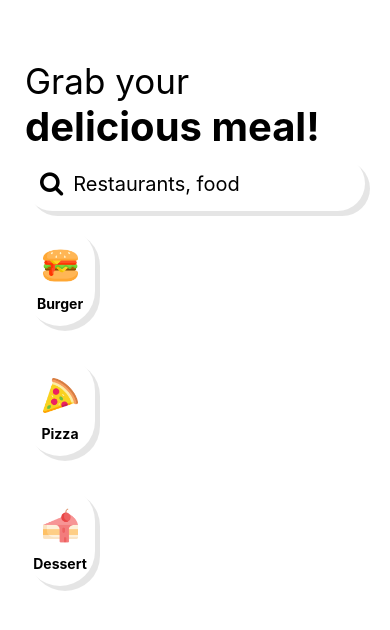
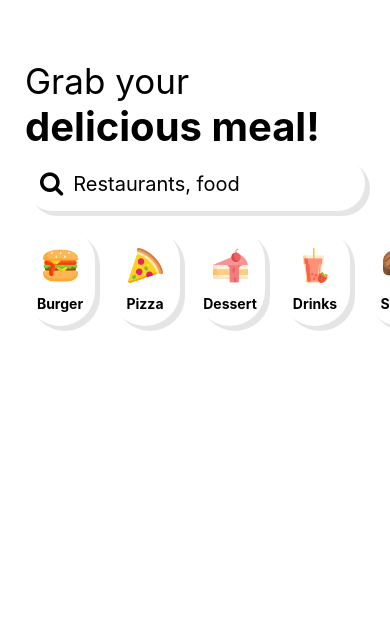
Before and after one commit to aleksandracodes/restaurants-search, a React Native app: screen / in a window 390 px wide. Shown: the top 630 px of the page. Built offline with nearby package versions, Linux system fonts and the light colour scheme.

Commit message:
Render Lists with FlatLists

```diff
--- a/App.js
+++ b/App.js
@@ -1,17 +1,56 @@
 import { StatusBar } from 'expo-status-bar';
-import { StyleSheet, Text, View } from 'react-native';
+import { StyleSheet, Text, View, FlatList } from 'react-native';
 import CategoryItem from './src/components/CategoryItem';
 import Header from './src/components/Header';
 import Search from './src/components/Search';
 
 export default function App() {
+  const commonCategories = [
+    {
+      name:'Burger',
+      imageUrl: require('./src/assets/images/burger.png')
+    },
+    {
+      name:'Pizza',
+      imageUrl: require('./src/assets/images/pizza.png')
+    },
+    {
+      name:'Dessert',
+      imageUrl: require('./src/assets/images/cake.png')
+    },
+    {
+      name:'Drinks',
+      imageUrl: require('./src/assets/images/smoothies.png')
+    },
+    {
+      name:'Steak',
+      imageUrl: require('./src/assets/images/steak.png')
+    },
+    {
+      name:'Pasta',
+      imageUrl: require('./src/assets/images/pasta.png')
+    },
+  ]
+
   return (
     <View style={styles.container}>
       <Header />
       <Search />
-      <CategoryItem name="Burger" imageUrl={require('./src/assets/images/burger.png')} />
-      <CategoryItem name="Pizza" imageUrl={require('./src/assets/images/pizza.png')} />
-      <CategoryItem name="Dessert" imageUrl={require('./src/assets/images/cake.png')} />
+      <FlatList
+        data={commonCategories}
+        renderItem={({ item, index }) => {
+          return (
+            <CategoryItem
+              name={item.name}
+              imageUrl={item.imageUrl}
+              index={index}
+            />
+          )
+        }}
+        horizontal
+        showsHorizontalScrollIndicator={false}
+        keyExtractor={(category) => category.name}   // this is improving performance
+      />
       <StatusBar style='auto' />
     </View>
   );
--- a/src/components/CategoryItem.js
+++ b/src/components/CategoryItem.js
@@ -1,9 +1,9 @@
 import { StyleSheet, Image, Text, View } from 'react-native';
 import { elevation } from '../common/styles'
 
-export default function CategoryItem({ name, imageUrl }) {
+export default function CategoryItem({ name, imageUrl, index }) {
     return (
-        <View style={[styles.container, styles.elevation]}>
+        <View style={[styles.container, styles.elevation, index === 0 ? {marginLeft:25} : {marginLeft: 15}]}>
             <View style={styles.imageContainer}>
                 <Image
                 source={imageUrl}
@@ -21,7 +21,6 @@
         height: 100,
         borderRadius: 50,
         marginVertical: 15,
-        marginHorizontal: 25,
         backgroundColor: 'white',
         alignItems: 'center',
         justifyContent: 'center'
```
